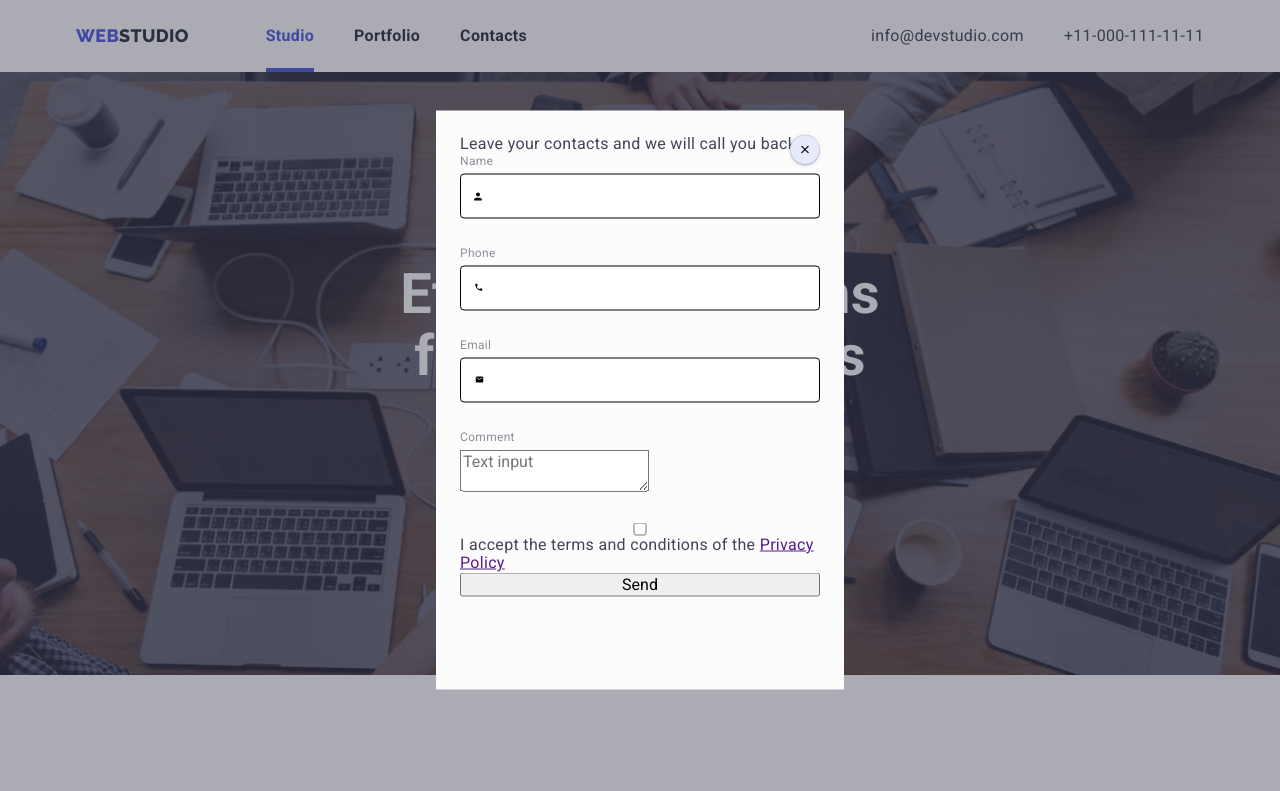
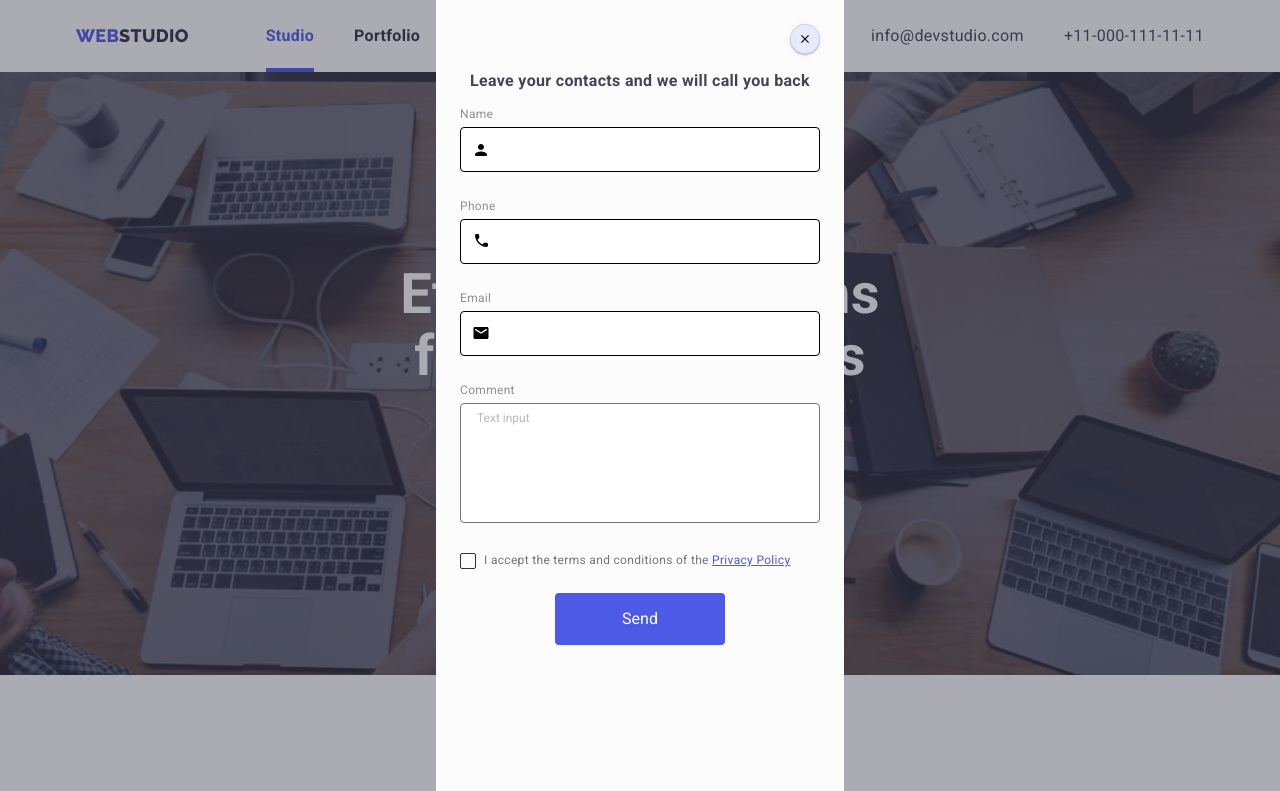
Before and after one commit to godinetcKirill/goit-markup-hw-06, a plain HTML site: page index.html in a window 1280 px wide. Shown: the top 791 px of the page. Drawn offline with nearby package versions, Linux system fonts and the light colour scheme.

Commit message:
work with form

```diff
--- a/css/style.css
+++ b/css/style.css
@@ -747,9 +747,10 @@ font-family: 'Roboto' serif;
     left: 50%;
     transform: translate(-50%, -50%);
     width: 408px;
-    height: 579px;
+    height: 100%;
+
     background-color: #FCFCFC;
-    padding: 24px;
+    padding:  72px 24px;
 
 
 
@@ -827,6 +828,7 @@ fill: #9747FF;
     position:relative;
 }
 .modal-form-icon{
+
     position: absolute;
     top: 50%;
     left: 12px;
@@ -834,3 +836,76 @@ fill: #9747FF;
     transition: fill 250ms cubic-bezier(0.4, 0, 0.2, 1);
 
 }
+.modal-form-comment{
+    resize: none;
+    width: 100%;
+    height: 120px;
+    padding: 8px 16px;
+    border-radius: 4px;
+    transition: border-color 250ms cubic-bezier(0.4, 0, 0.2, 1) ;
+}
+.modal-form-comment::placeholder{
+    font-size: 12px;
+    color: rgba(117, 117, 117, 0.5);
+}
+.modal-form-comment:focus{
+    border-color: var(--accent-color);
+        outline: none;
+}
+.modal-form-check-desc::before{
+    content: '';
+    display: block;
+    width: 16px;
+    height: 16px;
+    border: 1.25px solid var(--title-text-color);
+        border-radius: 2px;
+        cursor: pointer;
+        margin-right: 8px;
+
+}
+.modal-form-check-desc{
+    font-size: 12px;
+    display: flex;
+    align-items: center;
+    margin-bottom: 24px;
+    color: #757575;
+}
+.modal-form-check:checked +.modal-form-check-desc::before{
+    background-position: center;
+    background-image: url(../image/click-modal.svg);
+
+}
+        .modal-form-check:focus+.modal-form-check-desc::before{
+            border-color: var(--accent-color);
+
+        }
+        .policy-text{
+            color: var(--accent-color);
+
+        }
+                .text-contact {
+                    font-weight: 600;
+                    text-align: center;
+                    margin-bottom: 16px;
+                }
+
+                .modal-for-submit {
+                    display: inline-block;
+                    min-width: 170px;
+                    align-self: center;
+
+                    border-radius: 4px;
+                    padding: 16px 32px;
+                    font-family: Roboto, serif;
+                    font-size: 16px;
+                    color: var(--primary-white-color);
+                    background-color: var(--accent-color);
+                    cursor: pointer;
+                    align-items: center;
+                    border: 1px solid transparent;
+                    transition: background-color 250ms cubic-bezier(0.4, 0, 0.2, 1)
+                }
+
+                .modal-for-submit:hover,
+                .modal-for-submit:focus {
+                    background-color: var(--button-bg-color);}
--- a/index.html
+++ b/index.html
@@ -343,15 +343,18 @@
                     <use href="./image/spritik.svg#icon-clz-btn"></use>
                 </svg>
                </button>
-            <p>Leave your contacts and we will call you back</p>
+
                <form  class="modal-form">
+                <p class="text-contact">
+                    Leave your contacts and we will call you back
+                </p>
                 <label  class="modal-form-field">
 
                     <span class="modal-form-desc">Name</span>
                     <span class="modal-form-wrapper">
                         <input type="text" name="user_name" class="modal-form-input" required  pattern="[a-zA-Z]+"
                     minlength="2">
-                    <svg class="modal-form-icon" width="12" height="12">
+                    <svg class="modal-form-icon" width="18" height="18">
                         <use href="./image/spritik.svg#icon-person-black-18dp-1"></use>
                     </svg>
                     </span>
@@ -362,7 +365,7 @@
                    <span class="modal-form-wrapper">
                     <input type="tel" name="user_phone" class="modal-form-input" required pattern="[0-9]{3}-[0-9]{3}-[0-9]{2}-[0-9]{2}"
                         title="xxx-xxx-xx-xx">
-                    <svg class="modal-form-icon" width="13" height="13">
+                    <svg class="modal-form-icon" width="18" height="24">
                         <use href="./image/spritik.svg#icon-phone-black-18dp-1"></use>
                     </svg>
                    </span>
@@ -371,7 +374,7 @@
                     <span class="modal-form-desc">Email</span>
                     <span class="modal-form-wrapper">
                         <input type="email" name="user_email" class="modal-form-input" required title="gbgdg@gmail.com">
-                        <svg class="modal-form-icon" width="15" height="12">
+                        <svg class="modal-form-icon" width="18" height="24">
                             <use href="./image/spritik.svg#icon-email-black-18dp-1"></use>
                         </svg>
                     </span>
@@ -380,8 +383,8 @@
                     <span class="modal-form-desc">Comment</span>
                     <textarea name="user_massage"  class="modal-form-comment" placeholder="Text input"></textarea>
                 </label>
-                <input id="user-policy" type="checkbox" name="user_policy" class="modal-form-check">
-                <label for="user-policy" class="modal-form-check-desc"> I accept the terms and conditions of the <a href="">Privacy Policy</a>
+                <input id="user-policy" type="checkbox" name="user_policy" class="modal-form-check visually-hidden">
+                <label for="user-policy" class="modal-form-check-desc"> I accept the terms and conditions of the&nbsp;<a href="" class="policy-text">Privacy Policy</a>
                 </label>
                 <button type="submit" class="modal-for-submit">Send</button>
                </form>
```
Also changed, not shown: image/click-modal.svg (added), image/modalcheck.svg (added).
